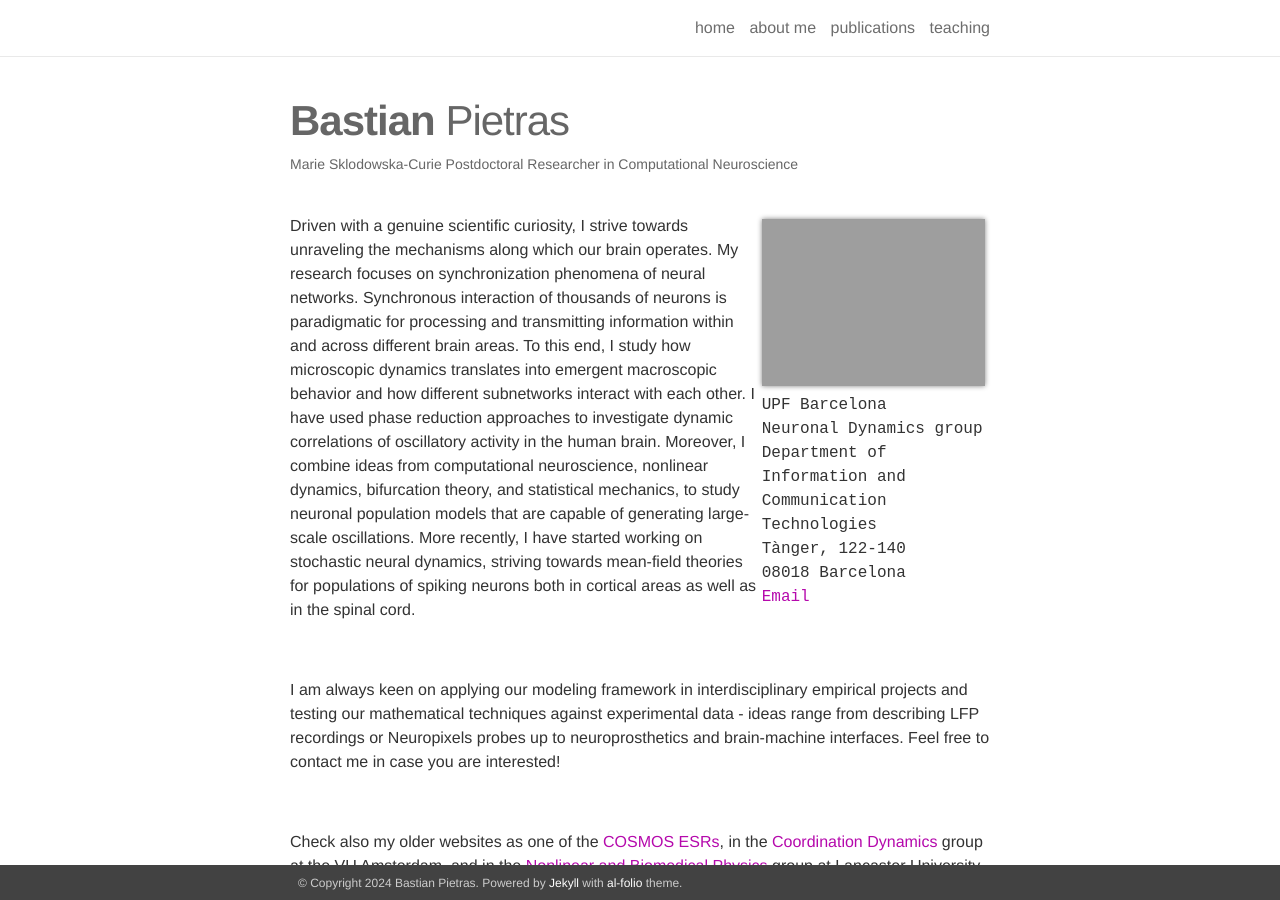
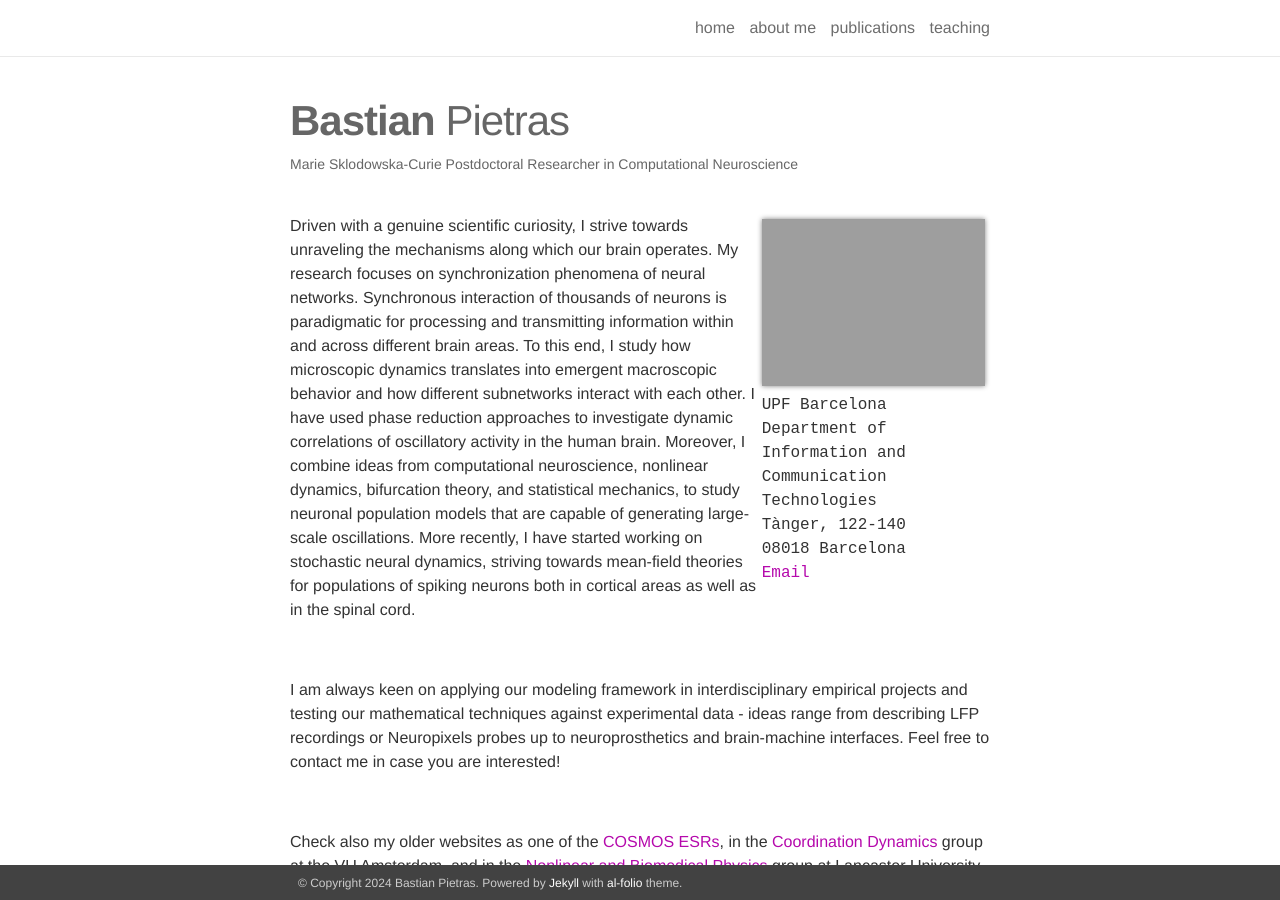
Before and after one commit to BastianPietras/bastianpietras.github.io, a Jekyll site: the page built from _pages/home.md, in a window 1280 px wide and 900 px high. Built offline with Jekyll 4.4.1, drawn with Linux system fonts in a browser that asks for light colours; some web fonts are replaced.

Commit message:
Update home.md

```diff
--- a/_pages/home.md
+++ b/_pages/home.md
@@ -9,7 +9,6 @@ profile:
   image: prof_pic.jpg
   address: >
            <p>UPF Barcelona</p>
-           <p>Neuronal Dynamics group</p>
            <p>Department of Information and Communication Technologies</p>
            <p>Tànger, 122-140</p>
            <p>08018 Barcelona</p>
```
